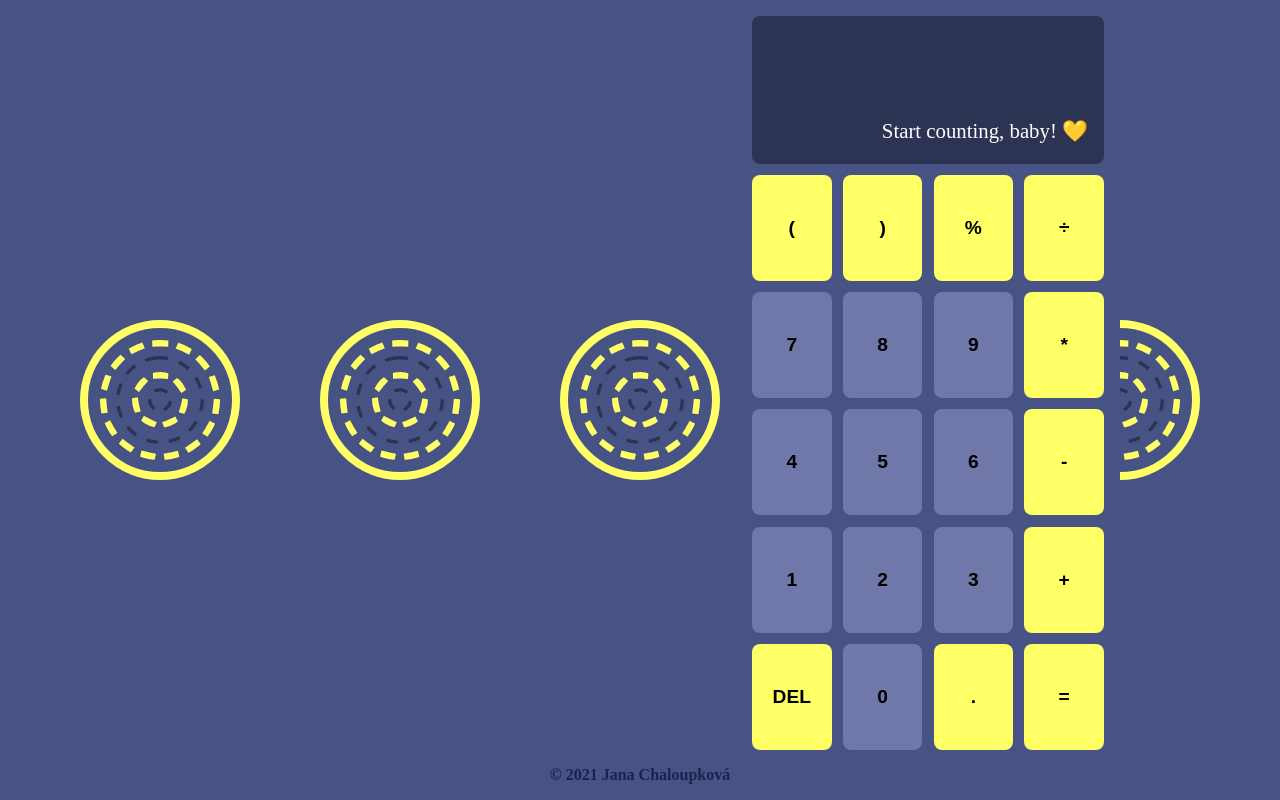
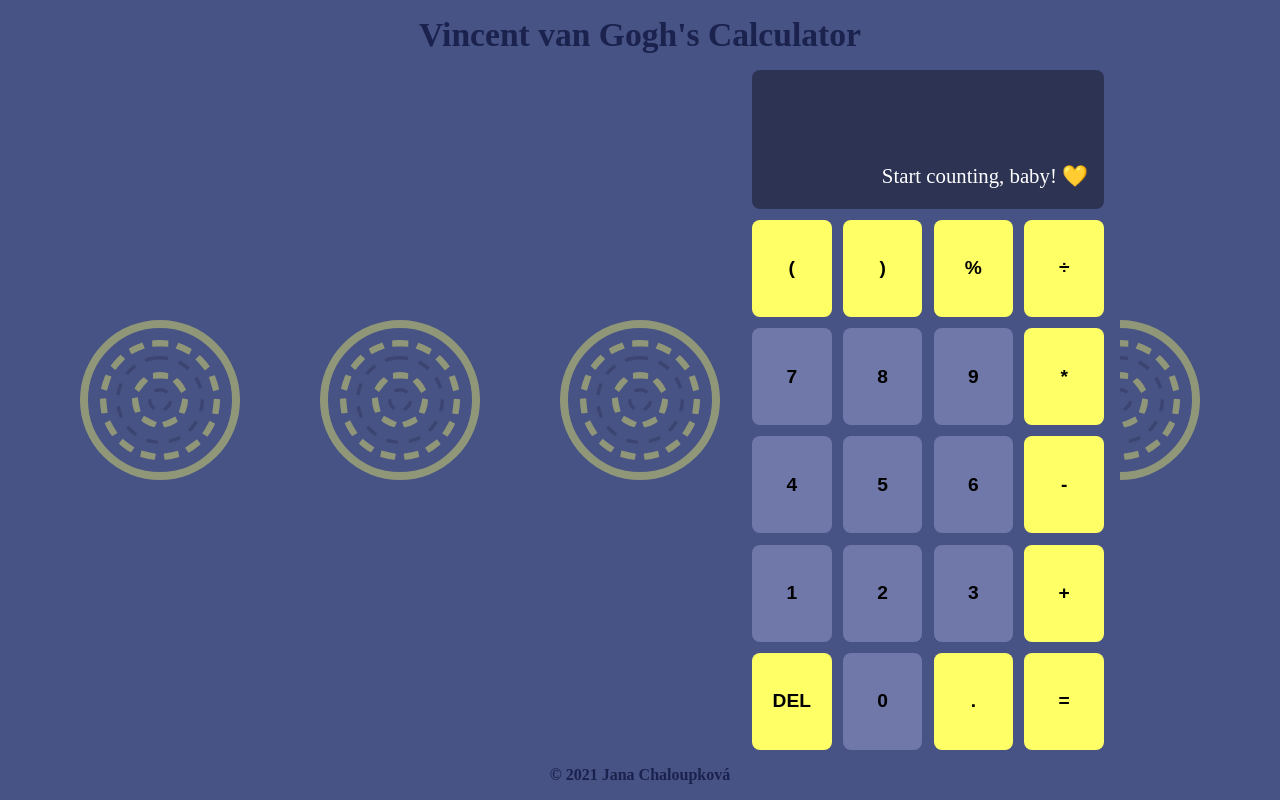
Before and after one commit to agnes97/vg-calculator, a React (Create React App) app: page / in a window 1280 px wide. Built offline with nearby package versions, Linux system fonts and the light colour scheme.

Commit message:
✨ Update header and lower background opacity

```diff
--- a/src/components/Header/index.css
+++ b/src/components/Header/index.css
@@ -1,13 +1,26 @@
 nav {
+    margin: 0 auto;
+}
+
+nav > h1 {
+    padding-top: 1rem;
+    margin: 0;
+    color: hsl(230, 50%, 20%);
+}
+
+nav > button {
     display: none;
 }
 
 @media screen and (max-width: 909px) {
     nav {
-        display: block;
         position: absolute;
         top: 0;
         left: 0;
+    }
+
+    nav > h1 {
+        display: none;
     }
 
     nav > button {
--- a/src/components/Header/index.tsx
+++ b/src/components/Header/index.tsx
@@ -3,6 +3,7 @@ import './index.css'
 
 const Header: React.FC = () => (
     <nav>
+        <h1>Vincent van Gogh's Calculator</h1>
         <button>&#8801;</button>
     </nav>
 )
--- a/src/components/StarryNight/index.css
+++ b/src/components/StarryNight/index.css
@@ -8,6 +8,7 @@
         width: 100%;
         height: 100%;
         z-index: -1;
+        opacity: 0.4;
 
         display: flex;
         justify-content: space-evenly;
```
